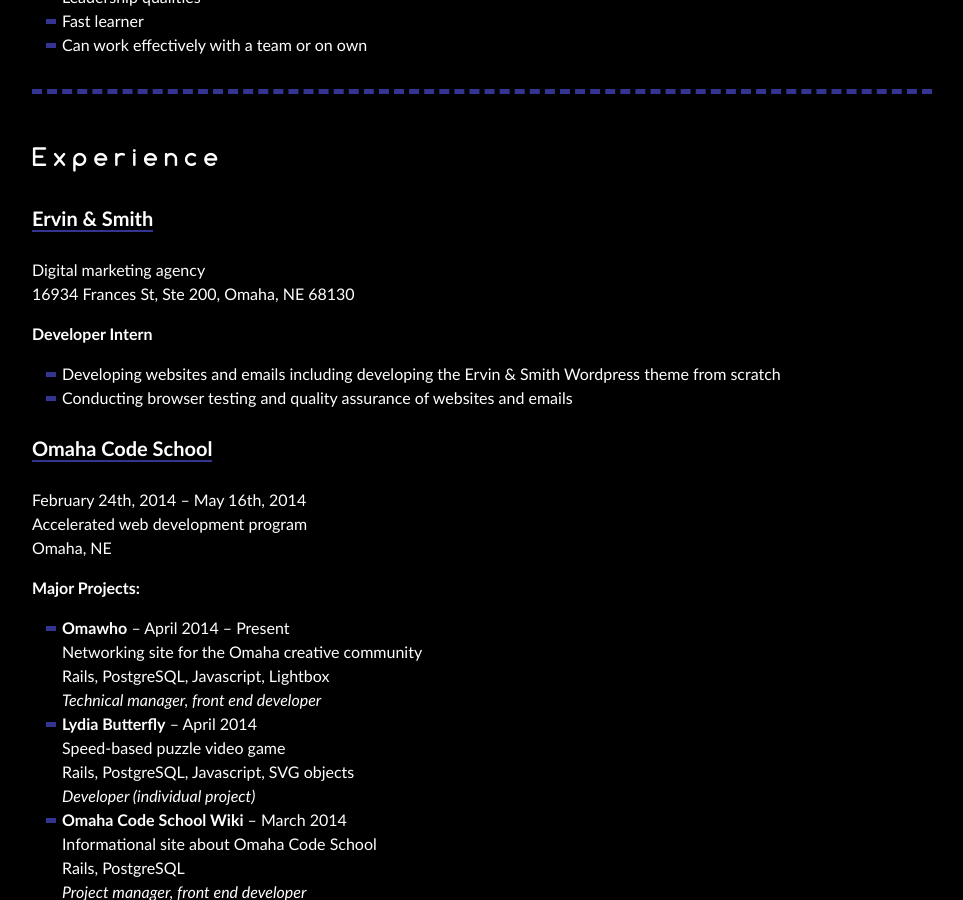
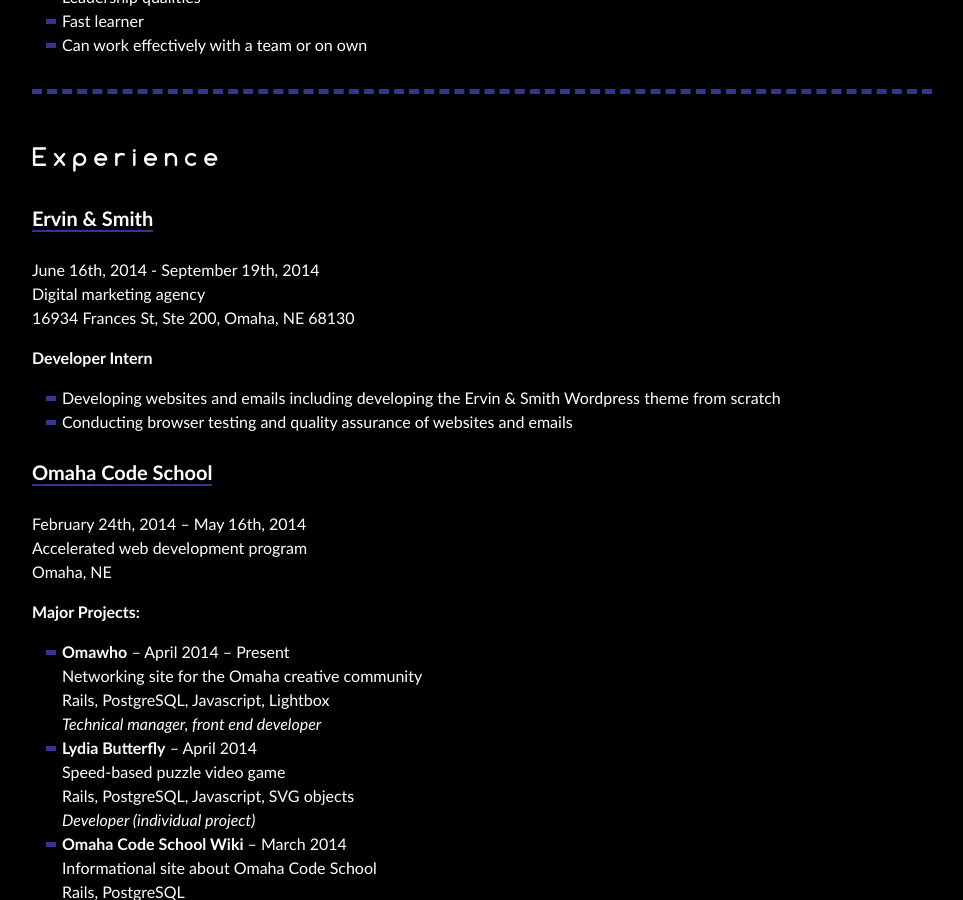
Before and after one commit to Caraheacock/caraheacock.github.io, a Jekyll site: the page built from resume.html, in a window 1280 px wide and 900 px high, scrolled down 1477 px. Shown: the whole window, without its empty margins (158-1121 px from the left). Built offline with Jekyll 4.4.1, drawn with Linux system fonts in a browser that asks for light colours; Markdown is read by kramdown in place of the engine named in the settings.

Commit message:
Updated resume

```diff
--- a/resume.html
+++ b/resume.html
@@ -73,6 +73,7 @@ title: Cara Heacock | Resume
 
 <h4>Ervin &amp; Smith</h4>
 <p>
+  June 16th, 2014 - September 19th, 2014<br />
   Digital marketing agency<br />
   16934 Frances St, Ste 200, Omaha, NE 68130<br />
 </p>
```
Also changed, not shown: 1 other file.
